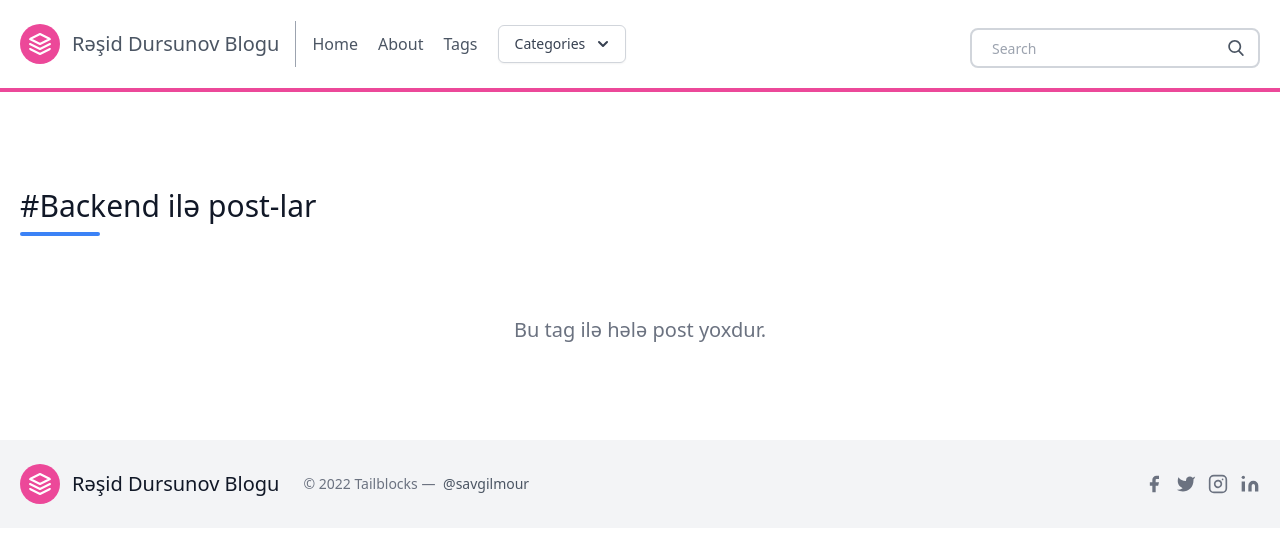
After one commit to DRashid07/Django-BLOGPOST, a Django app: page /tag/5/ in a window 1280 px wide. The commit adds this page. Shown: the top 543 px of the page. Run offline with Django 4.2, Linux system fonts and the light colour scheme; data comes from the database, SQL or seed files in the repository; both versions use the stored data as it was after the commit; some libraries are stand-ins or nearby versions.

Commit message:
Updated 2.5

```diff
--- a/blogpost/urls.py
+++ b/blogpost/urls.py
@@ -3,7 +3,7 @@ from django.conf.urls.static import static
 from django.contrib import admin
 from django.urls import path
 
-from posts.views import homepage, post, about, search, postlist, allposts, like_post, favourite_post, my_favourites
+from posts.views import homepage, post, about, search, postlist, allposts, like_post, favourite_post, my_favourites, tags_list, posts_by_tag
 
 urlpatterns = [
     path('admin/', admin.site.urls),
@@ -16,6 +16,8 @@ urlpatterns = [
     path('like/<slug>/', like_post, name='like_post'),
     path('favourite/<slug>/', favourite_post, name='favourite_post'),
     path('my-favourites/', my_favourites, name='my_favourites'),
+    path('tags/', tags_list, name='tags_list'),
+    path('tag/<int:tag_id>/', posts_by_tag, name='posts_by_tag'),
 ]
 
 if settings.DEBUG:
--- a/posts/admin.py
+++ b/posts/admin.py
@@ -1,6 +1,6 @@
 from django.contrib import admin
 
-from .models import Author, Category, Post, Comment, PostLike, Favourite, About
+from .models import Author, Category, Post, Comment, PostLike, Favourite, About, Tag
 
 admin.site.register(Author)
 admin.site.register(Category)
@@ -9,3 +9,4 @@ admin.site.register(Comment)
 admin.site.register(PostLike)
 admin.site.register(Favourite)
 admin.site.register(About)
+admin.site.register(Tag)
--- a/posts/models.py
+++ b/posts/models.py
@@ -32,6 +32,7 @@ class Post(models.Model):
     categories = models.ManyToManyField(Category)
     featured = models.BooleanField()
     view_count = models.IntegerField(default=0)
+    tags = models.ManyToManyField('Tag', blank=True, related_name='posts')
 
     def __str__(self):
         return self.title
@@ -85,3 +86,11 @@ class About(models.Model):
 
     def __str__(self):
         return self.title
+
+
+class Tag(models.Model):
+    name = models.CharField(max_length=50, unique=True)
+    created_at = models.DateTimeField(auto_now_add=True)
+
+    def __str__(self):
+        return self.name
--- a/posts/views.py
+++ b/posts/views.py
@@ -24,7 +24,6 @@ def post (request,slug):
     from .models import Comment, PostLike, Favourite
     post = Post.objects.get(slug = slug)
 
-    # Oxunma sayını artır
     post.view_count += 1
     post.save(update_fields=['view_count'])
 
@@ -151,3 +150,25 @@ def my_favourites(request):
         'favourites': favourites,
     }
     return render(request, 'favourites.html', context)
+
+
+def tags_list(request):
+    from .models import Tag
+    tags = Tag.objects.all().order_by('name')
+
+    context = {
+        'tags': tags,
+    }
+    return render(request, 'tags_list.html', context)
+
+
+def posts_by_tag(request, tag_id):
+    from .models import Tag
+    tag = Tag.objects.get(id=tag_id)
+    posts = Post.objects.filter(tags=tag).order_by('-timestamp')
+
+    context = {
+        'posts': posts,
+        'tag': tag,
+    }
+    return render(request, 'posts_by_tag.html', context)
--- a/templates/footer.html
+++ b/templates/footer.html
@@ -5,7 +5,7 @@
           <svg xmlns="http://www.w3.org/2000/svg" fill="none" stroke="currentColor" stroke-linecap="round" stroke-linejoin="round" stroke-width="2" class="w-10 h-10 text-white p-2 bg-pink-500 rounded-full" viewBox="0 0 24 24">
             <path d="M12 2L2 7l10 5 10-5-10-5zM2 17l10 5 10-5M2 12l10 5 10-5"></path>
           </svg>
-          <span class="ml-3 text-xl">My Blog</span>
+          <span class="ml-3 text-xl">Rəşid Dursunov Blogu</span>
         </a>
         <p class="text-sm text-gray-500 sm:ml-6 sm:mt-0 mt-4">© 2022 Tailblocks —
           <a href="https://twitter.com/knyttneve" rel="noopener noreferrer" class="text-gray-600 ml-1" target="_blank">@savgilmour</a>
--- a/templates/homepage.html
+++ b/templates/homepage.html
@@ -35,7 +35,7 @@
           Welcome to <br class="block md:hidden" />
           <span class="relative">
             <span class="h-20 pt-2 overflow-x-hidden whitespace-nowrap text-brand-accent">
-              MY BLOG <span class="text-3xl md:text-5xl">👋</span>
+              RƏŞİD DURSUNOV BLOGU <span class="text-3xl md:text-5xl">👋</span>
             </span>
             <span
               class="cursor absolute -bottom-0 left-0 -top-1 inline-block bg-white w-full animate-type will-change"
--- a/templates/navbar.html
+++ b/templates/navbar.html
@@ -9,7 +9,7 @@
           <path d="M12 2L2 7l10 5 10-5-10-5zM2 17l10 5 10-5M2 12l10 5 10-5"></path>
         </svg>
         <a href="{% url 'homepage' %}" class="ml-3 text-xl">
-          My blog</a>
+          Rəşid Dursunov Blogu</a>
       </a>
       <nav class="md:mr-auto md:ml-4 md:py-1 md:pl-4 md:border-l md:border-gray-400	flex flex-wrap items-center text-base justify-center">
         <a href="{% url 'homepage' %}" class="mr-5 hover:text-gray-900 rounded-lg hover:bg-pink-200 inline-flex items-center">
@@ -17,6 +17,9 @@
         </a>
         <a href="{% url 'about' %}" class="mr-5 hover:text-gray-900 rounded-lg hover:bg-pink-200 inline-flex items-center">
           About
+        </a>
+        <a href="{% url 'tags_list' %}" class="mr-5 hover:text-gray-900 rounded-lg hover:bg-pink-200 inline-flex items-center">
+          Tags
         </a>
           <!-- This example requires Tailwind CSS v2.0+ -->
 <div x-data="{ open: false }" class="relative inline-block text-left">
--- /dev/null
+++ b/templates/posts_by_tag.html
@@ -0,0 +1,43 @@
+{% extends 'base.html' %}
+
+{% block content %}
+
+<section class="text-gray-600 body-font">
+    <div class="container px-5 py-24 mx-auto">
+      <div class="flex flex-wrap w-full mb-20">
+        <div class="lg:w-1/2 w-full mb-6 lg:mb-0">
+          <h1 class="sm:text-3xl text-2xl font-medium title-font mb-2 text-gray-900">
+            #{{ tag.name }} ilə post-lar</h1>
+          <div class="h-1 w-20 bg-blue-500 rounded"></div>
+        </div>
+      </div>
+
+      {% if posts %}
+      <div class="flex flex-wrap -m-4">
+       {% for post in posts %}
+        <div class="xl:w-1/4 md:w-1/2 p-4">
+          <div class="bg-gray-100 p-6 rounded-lg">
+            <img class="h-40 rounded w-full object-cover object-center mb-6" src="{{ post.thumbnail.url }}" alt="content">
+            <h3 class="tracking-widest text-pink-500 text-xs font-medium title-font">
+              {% for category in post.categories.all %}
+                {{ category.title }}{% if not forloop.last %}, {% endif %}
+              {% endfor %}
+            </h3>
+            <a href="{% url 'post' post.slug %}" class="rounded-lg transition ease-in-out delay-150 hover:-translate-y-1 hover:scale-110 hover:bg-pink-300 duration-300 text-lg text-gray-700 font-medium title-font mb-4 block">
+              {{ post.title }}</a>
+            <p class="leading-relaxed text-base">
+              {{ post.overview }}</p>
+            <div class="mt-2 text-sm text-gray-500">
+              {{ post.timestamp|date:"d M Y" }} • {{ post.view_count }} oxunma
+            </div>
+          </div>
+        </div>
+       {% endfor %}
+      </div>
+      {% else %}
+        <p class="text-center text-gray-500 text-xl">Bu tag ilə hələ post yoxdur.</p>
+      {% endif %}
+    </div>
+</section>
+
+{% endblock content %}
```
Also changed, not shown: templates/about_page.html (+9 -11 lines), templates/post.html (+15 -1 lines), templates/tags_list.html (added, +24 -0 lines), db.sqlite3, posts/migrations/0012_tag.py (added), posts/migrations/0013_post_tags.py (added).
